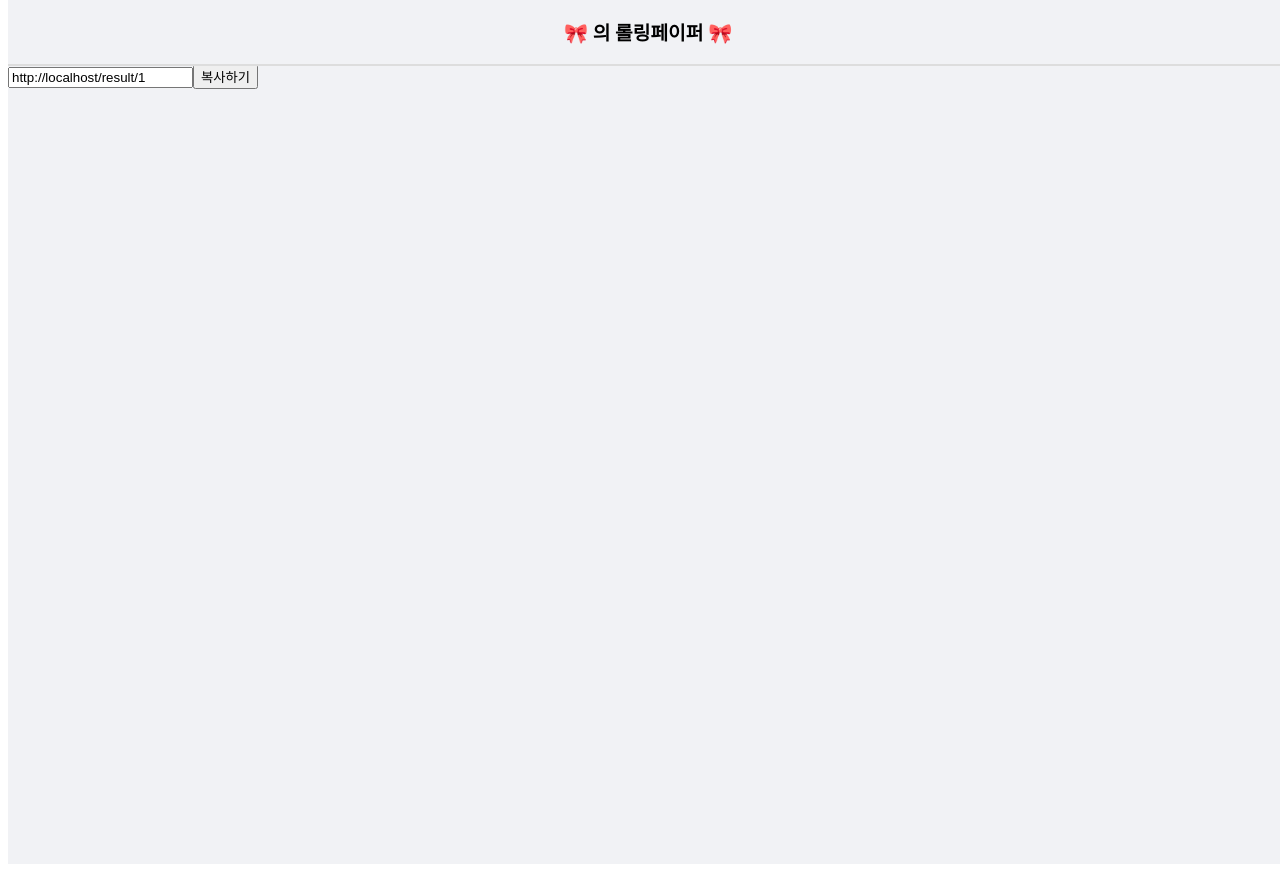
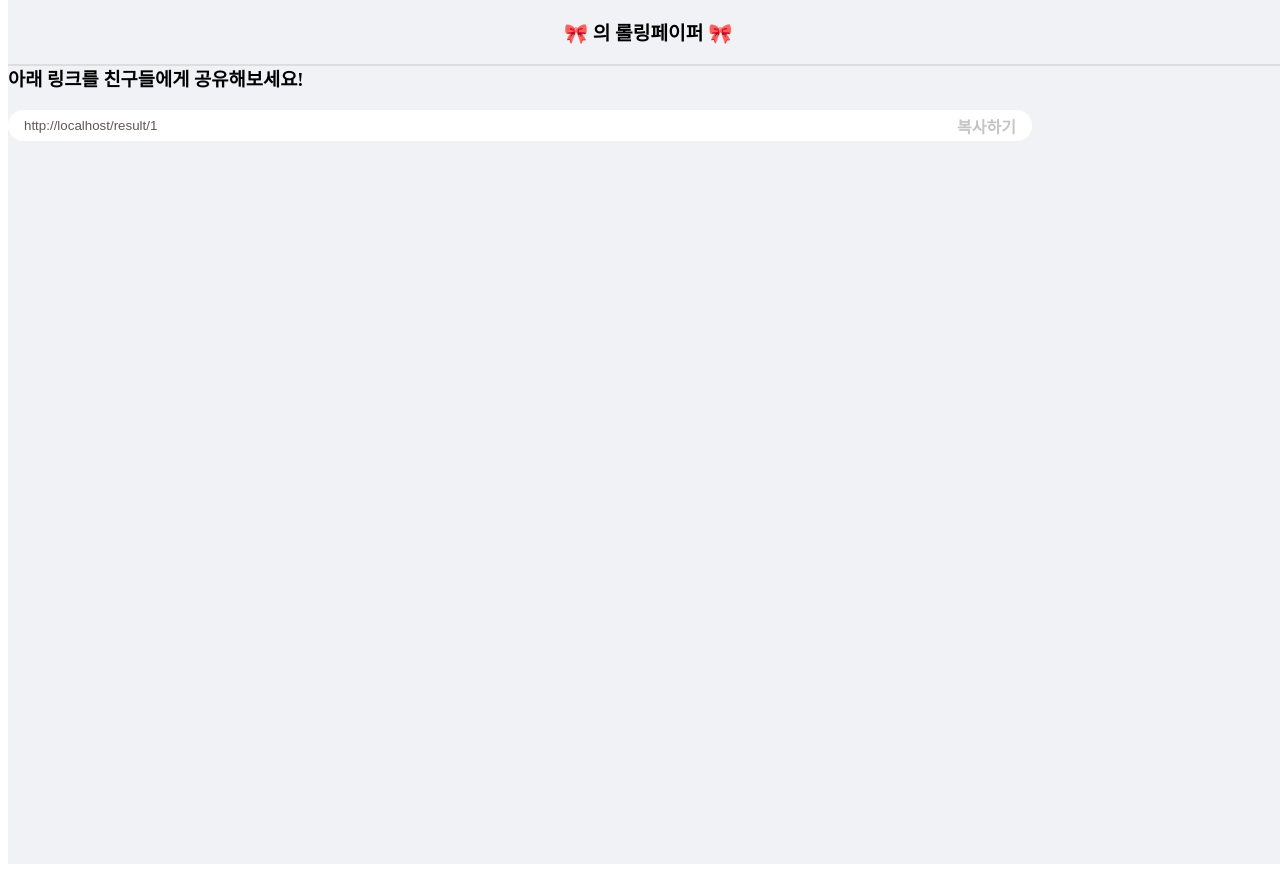
Before and after one commit to shyunju7/Rolling-Paper-Client, a React (Create React App) app in the folder rolling-paper-app/: page /result/1 in a window 1280 px wide. Built offline with nearby package versions, Linux system fonts and the light colour scheme; no server answers.

Commit message:
Feat Style 적용

```diff
--- a/rolling-paper-app/src/Route/Result/ResultContainer.tsx
+++ b/rolling-paper-app/src/Route/Result/ResultContainer.tsx
@@ -23,7 +23,6 @@ const ResultContainer = ({ location }: any) => {
   }, []);
 
   const copyClipBoard = () => {
-    console.log("copyClipboard()...");
     if (!document.queryCommandSupported("copy")) {
       return alert(`복사하기 기능이 지원되지 않는 브라우저 입니다 :)`);
     }
--- a/rolling-paper-app/src/Route/Result/ResultPresenter.tsx
+++ b/rolling-paper-app/src/Route/Result/ResultPresenter.tsx
@@ -1,4 +1,4 @@
-import { Container } from "./style";
+import { Container, CopyButton, LinkContainer, LinkWrapper } from "./style";
 import Header from "../../components/Header";
 const ResultPresenter = ({ copyClipBoard, userName }: any) => {
   return (
@@ -6,14 +6,18 @@ const ResultPresenter = ({ copyClipBoard, userName }: any) => {
       <Header userName={userName} text="의 롤링페이퍼" />
 
       <Container>
-        <input
+        <h3>아래 링크를 친구들에게 공유해보세요!</h3>
+
+        <LinkContainer>
+          <LinkWrapper
             type="text"
             value={window.location.href}
             readOnly
             className="copy-link"
             id="copy-link"
           />
-        <button onClick={copyClipBoard}> 복사하기</button>
+          <CopyButton onClick={copyClipBoard}> 복사하기</CopyButton>
+        </LinkContainer>
       </Container>
     </div>
   );
```
Lines whose indentation alone changed are shown as unchanged.
